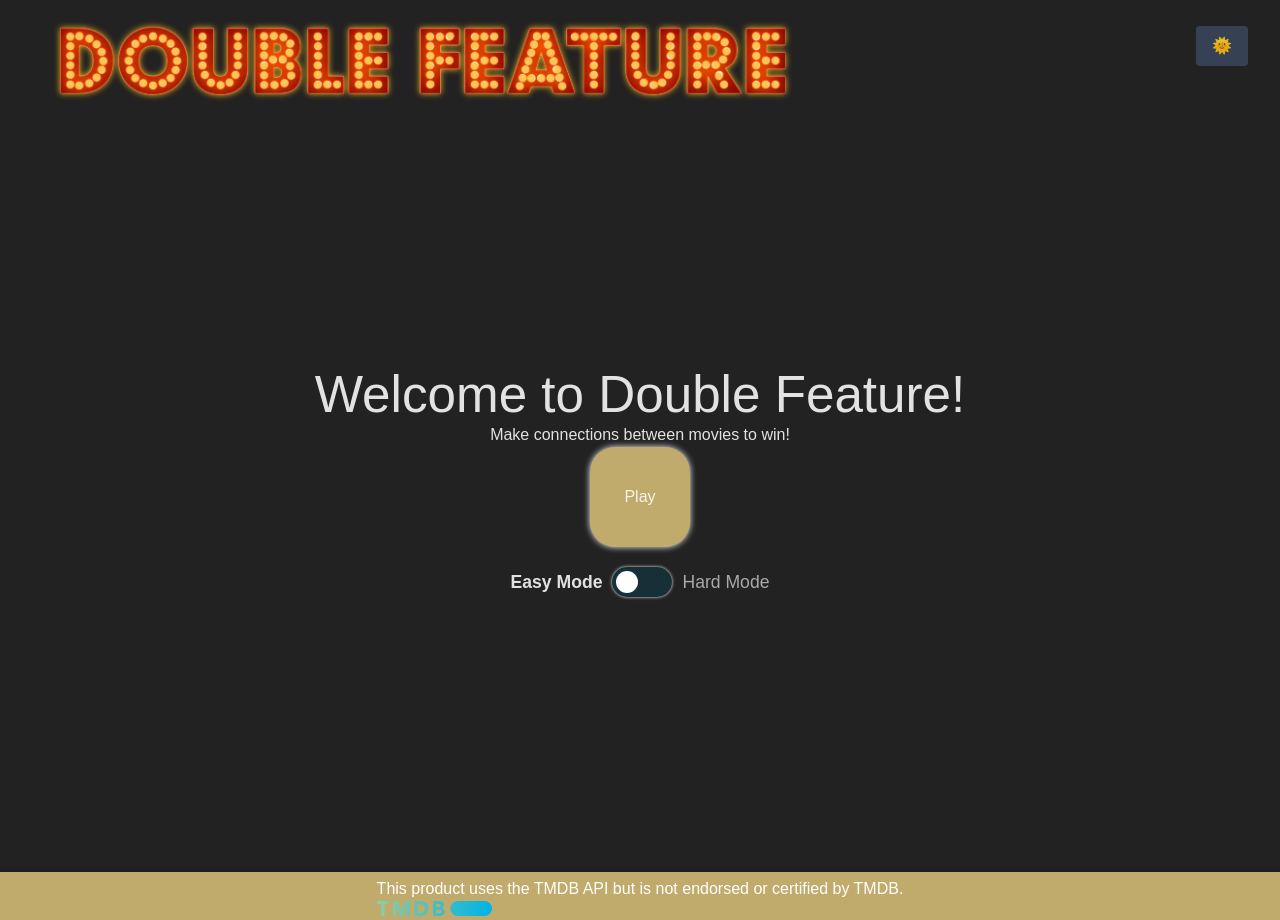
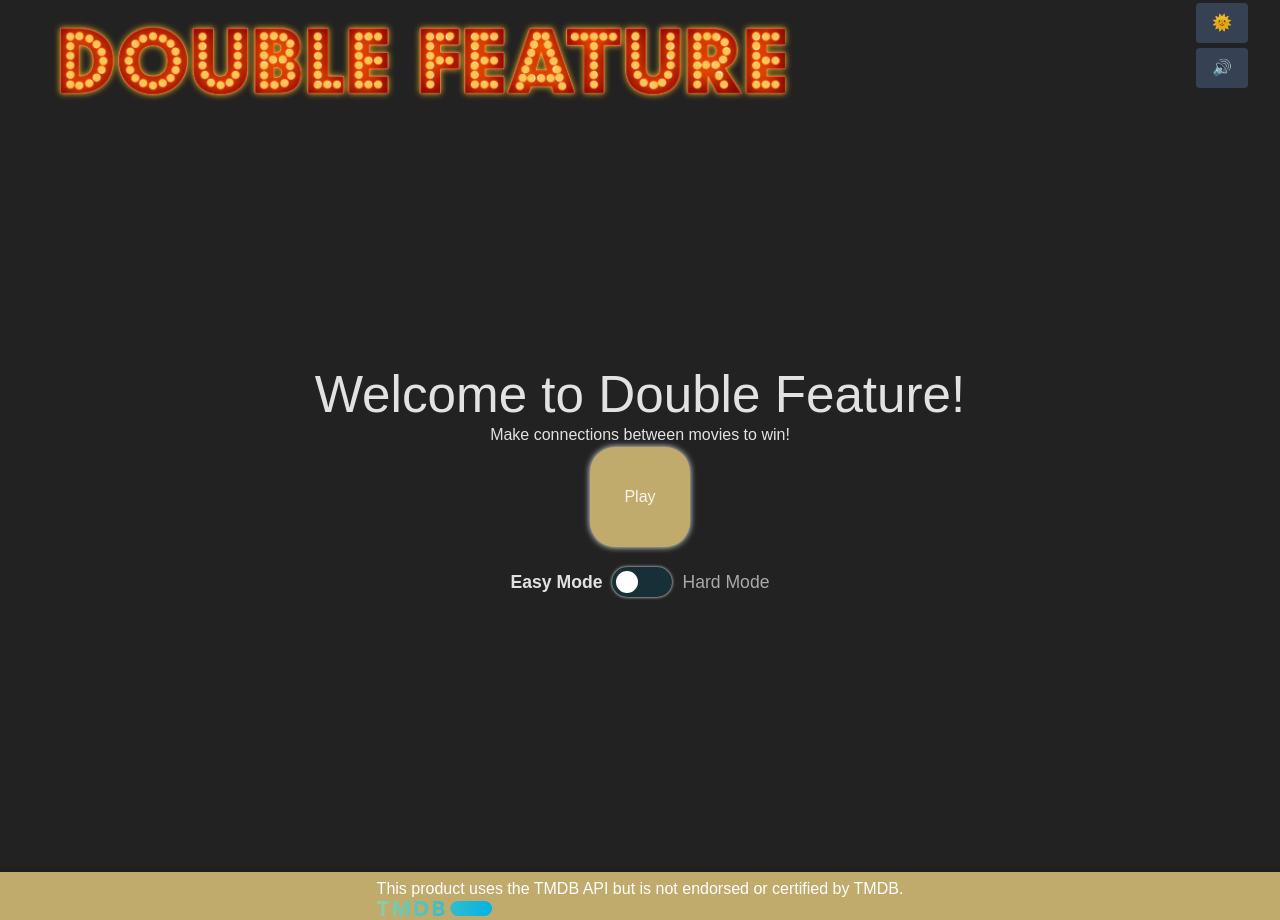
Before and after one commit to alistershko/cine2dorkle, a React (Vite) app in the folder frontend/: page / in a window 1280 px wide. Built offline with nearby package versions, Linux system fonts and the light colour scheme; no server answers.

Commit message:
added a button to toggle sounds on and off

```diff
--- a/frontend/src/components/Header.jsx
+++ b/frontend/src/components/Header.jsx
@@ -1,6 +1,7 @@
 import { useState, useEffect } from "react";
 import { DoubleFeatureLogo } from "./DoubleFeatureLogo";
 import ThemeToggle from "./ThemeToggle";
+import SoundToggle from "./SoundToggle";
 import "../css/Header.css";
 
 function Header({ gameMode }) {
@@ -34,6 +35,7 @@ function Header({ gameMode }) {
 
       <div className="header-right">
         <ThemeToggle />
+        <SoundToggle />
         <br />
         {gameMode && (
           <div className={`game-mode-indicator ${gameMode}`}>
--- /dev/null
+++ b/frontend/src/components/SoundToggle.jsx
@@ -0,0 +1,31 @@
+import React, { useState, useEffect } from "react";
+
+const SoundToggle = () => {
+  const [soundEnabled, setSoundEnabled] = useState(
+    localStorage.getItem("soundEnabled") !== "false"
+  );
+
+  useEffect(() => {
+    localStorage.setItem("soundEnabled", soundEnabled);
+    document.documentElement.setAttribute("data-sound-enabled", soundEnabled);
+  }, [soundEnabled]);
+
+  const toggleSound = () => {
+    setSoundEnabled((prevState) => !prevState);
+  };
+
+  return (
+    <>
+      <button
+        onClick={toggleSound}
+        aria-label={soundEnabled ? "Mute Sound" : "Enable Sound"}
+        className="bg-gray-100 dark:bg-gray-700 rounded px-4 py-2 hover:bg-gray-200 dark:hover:bg-gray-600 cursor-pointer"
+        title={soundEnabled ? "Sound On" : "Sound Off"}
+      >
+        {soundEnabled ? "🔊" : "🔇"}
+      </button>
+    </>
+  );
+};
+
+export default SoundToggle;
```
